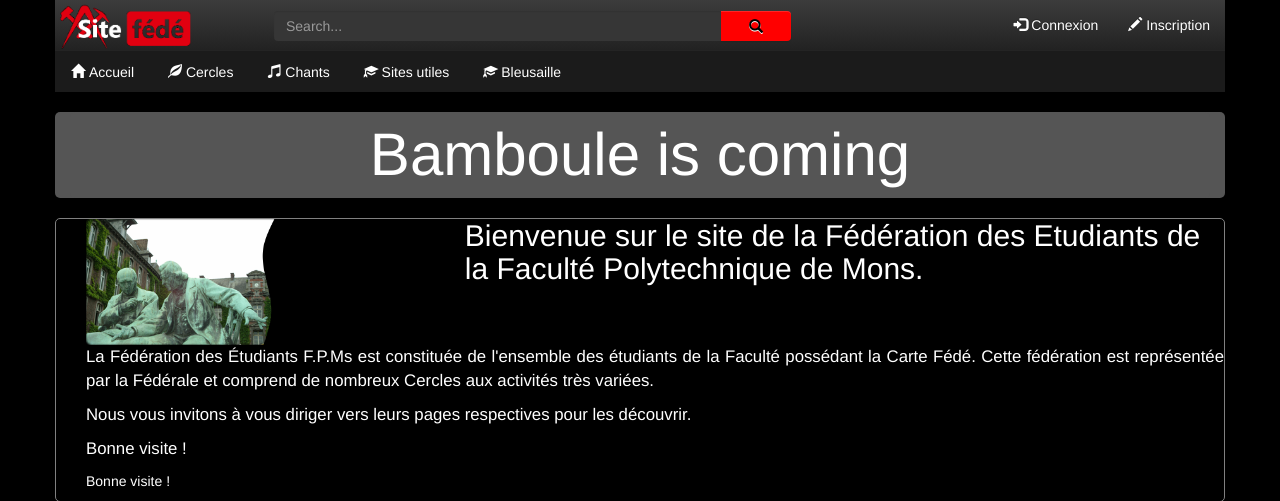
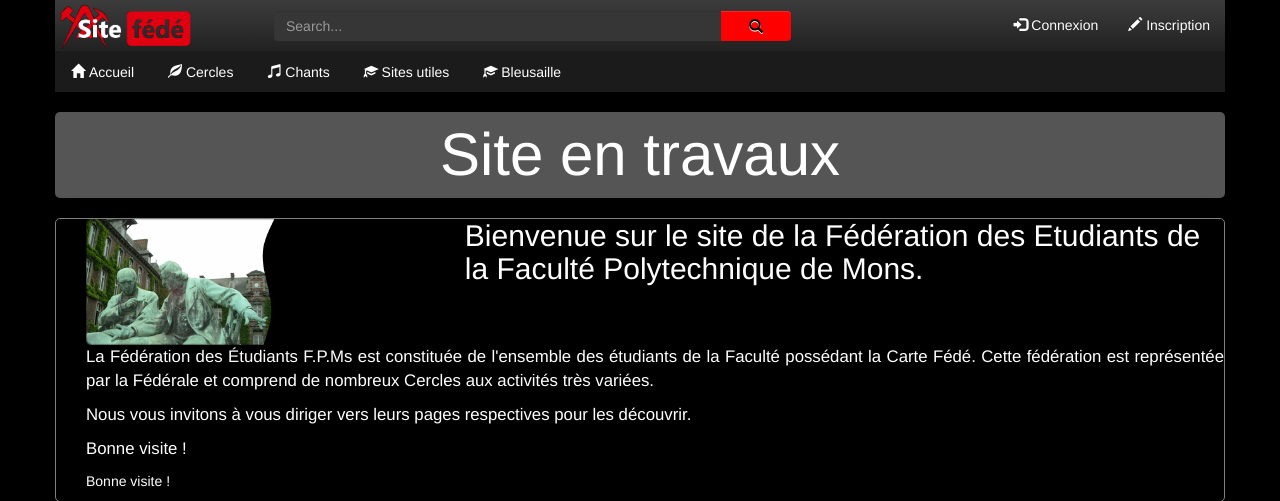
Before and after one commit to WebCommision/ProjetSiteFede, a PHP site: page /accueil.php in a window 1280 px wide. Shown: the part 26-527 px from the top of the page. Run offline with PHP 8.4, Linux system fonts and the light colour scheme; some libraries are stand-ins or nearby versions.

Commit message:
debut de l'écriture de la doc

```diff
--- a/model/dao/connexionDAO.php
+++ b/model/dao/connexionDAO.php
@@ -1,7 +1,15 @@
 <?php
-
+	/**
+	 * files used for declaring the connexion function, but
+	 * which also create $bdd. it can be used in every files if
+	 * we include the connexionDAO.php
+	 * **/
 
 	function connexion() {
+		/**
+		* function charged to connect to the database using
+		*a PHP Data Object(PDO): https://secure.php.net/manual/en/book.pdo.php
+		**/
 
 		try {
 
@@ -15,7 +23,7 @@
 		{
 	    	die('Erreur : ' . $e->getMessage());
 		}
-	}		// Sous WAMP (Windows)
+	}
 
 	$bdd=connexion();
 ?>
--- a/pages/accueil.php
+++ b/pages/accueil.php
@@ -1,5 +1,6 @@
 <?php
 session_start();
+// create the $_SESSION object
 ?>
 
 <?php include("../model/dao/connexionDAO.php"); ?>
--- a/pages/event.php
+++ b/pages/event.php
@@ -4,7 +4,7 @@
 	<div class="hidden-xs">
 
 	    <div class="col-sm-12">
-        	<p class="event center" > Bamboule is coming</p>
+        	<p class="event center" > Site en travaux</p>
 	    </div>
 
 	</div>
```
